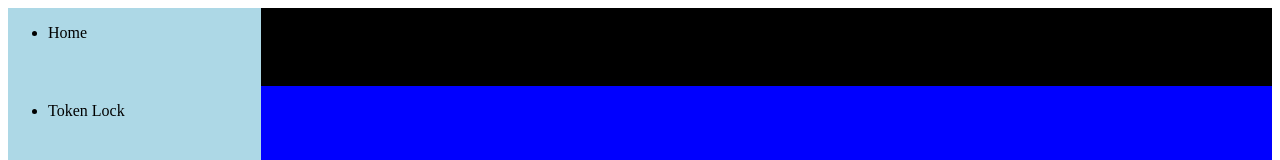
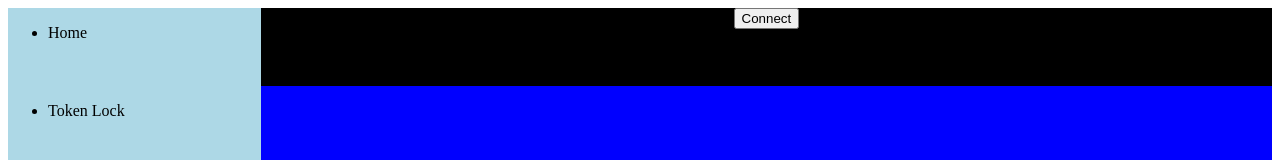
Before and after one commit to TokenRevolution/tkrev.platform, a plain HTML site: page index.html in a window 1280 px wide. Shown: the top 160 px of the page. Drawn offline with Linux system fonts and the light colour scheme.

Commit message:
Update index.html

```diff
--- a/index.html
+++ b/index.html
@@ -17,6 +17,7 @@
       width: 100%;
       height: 10%;
       background: black;
+      text-align: center;
         }
         li{
         width: 100%;
@@ -37,6 +38,7 @@
         </div>
         <div id="Page">
             <div id="top">
+              <button id="Connect">Connect</button>
             </div>
         </div>
       </body>
```
